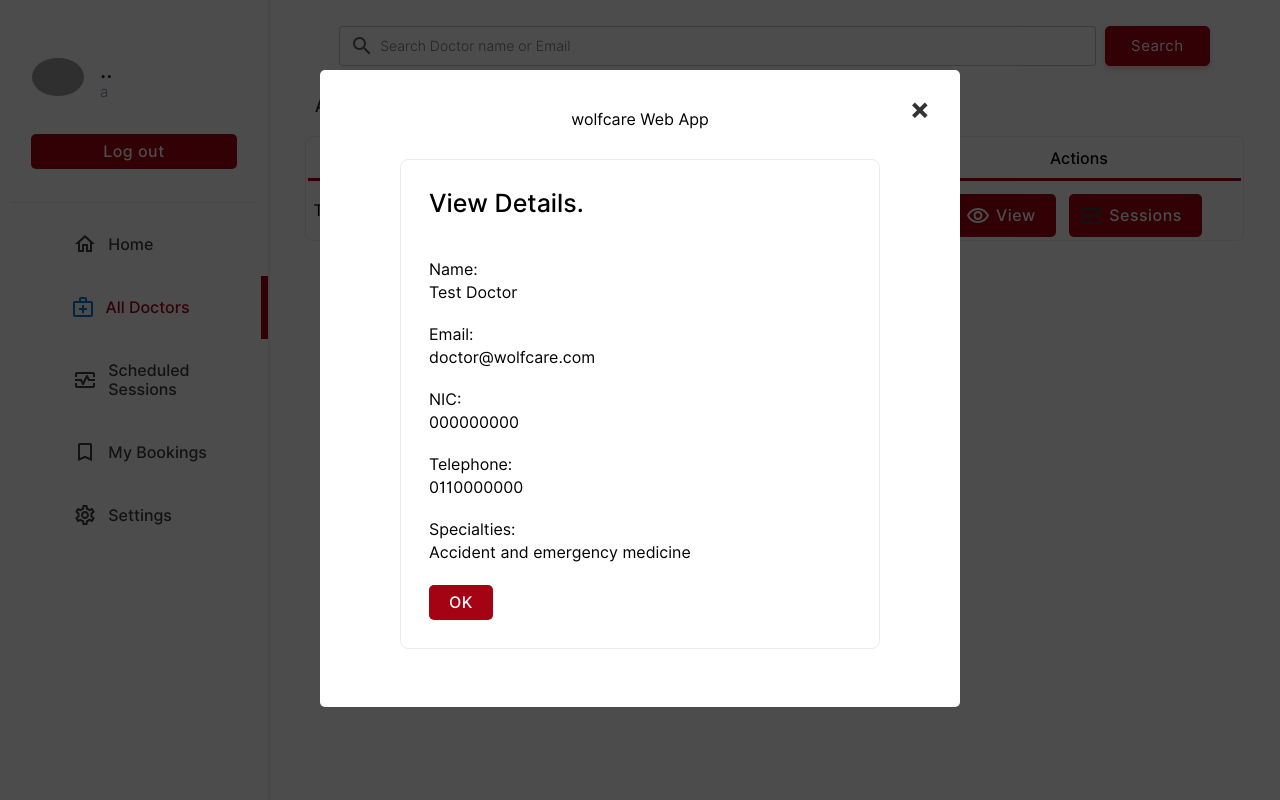
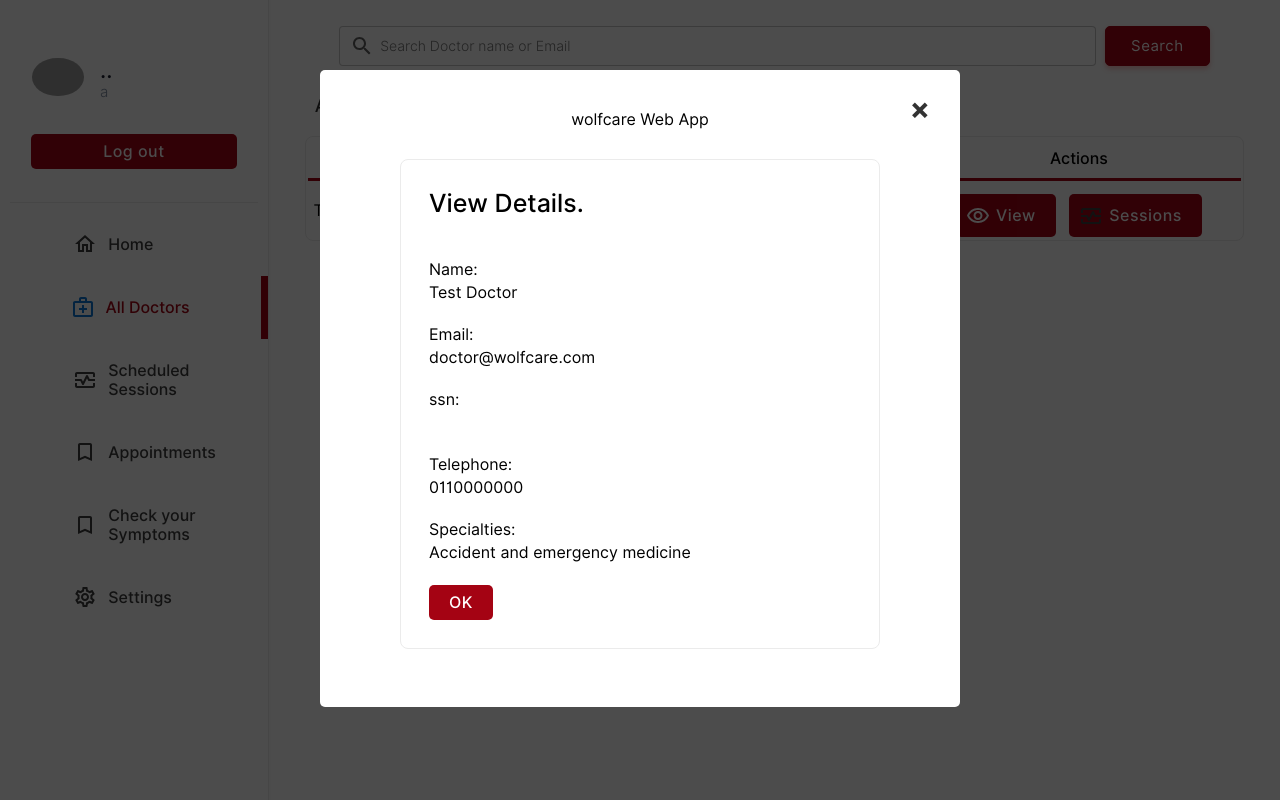
Before and after one commit to dnellur4/wolfcarev2, a PHP site: page /Patient/doctors.php?action=view&id=1 in a window 1280 px wide. Run offline with PHP 8.4, Linux system fonts and the light colour scheme; a user stored in the database is signed in; data comes from the database, SQL or seed files in the repository; data that the repository does not hold is empty; grey boxes are pictures that could not be loaded.

Commit message:
Update doctors.php

```diff
--- a/src/Patient/doctors.php
+++ b/src/Patient/doctors.php
@@ -87,7 +87,12 @@
                 </tr>
                 <tr class="menu-row" >
                     <td class="menu-btn menu-icon-appoinment">
-                        <a href="appointment.php" class="non-style-link-menu"><div><p class="menu-text">My Bookings</p></a></div>
+                        <a href="appointment.php" class="non-style-link-menu"><div><p class="menu-text">Appointments</p></a></div>
+                    </td>
+                </tr>
+                <tr class="menu-row" >
+                    <td class="menu-btn menu-icon-appoinment">
+                        <a href="medical-rules/index.html" class="non-style-link-menu"><div><p class="menu-text">Check your Symptoms</p></a></div>
                     </td>
                 </tr>
                 <tr class="menu-row" >
@@ -193,7 +198,7 @@
                                     <td colspan="4">
                                     <br><br><br><br>
                                     <center>
-                                    <img src="../img/notfound.svg" width="25%">
+                                    <img src="../img/notfound.png" width="25%">
 
                                     <br>
                                     <p class="heading-main12" style="margin-left: 45px;font-size:20px;color:rgb(49, 49, 49)">We  couldnt find anything related to your keywords !</p>
@@ -291,7 +296,7 @@
             $spcil_res= $database->query("select sname from specialties where id='$spe'");
             $spcil_array= $spcil_res->fetch_assoc();
             $spcil_name=$spcil_array["sname"];
-            $nic=$row['docnic'];
+            $ssn=$row['docssn'];
             $tele=$row['doctel'];
             echo '
             <div id="popup1" class="overlay">
@@ -336,12 +341,12 @@
                             </tr>
                             <tr>
                                 <td class="label-td" colspan="2">
-                                    <label for="nic" class="form-label">NIC: </label>
+                                    <label for="ssn" class="form-label">ssn: </label>
                                 </td>
                             </tr>
                             <tr>
                                 <td class="label-td" colspan="2">
-                                '.$nic.'<br><br>
+                                '.$ssn.'<br><br>
                                 </td>
                             </tr>
                             <tr>
@@ -421,7 +426,7 @@
             $spcil_res= $database->query("select sname from specialties where id='$spe'");
             $spcil_array= $spcil_res->fetch_assoc();
             $spcil_name=$spcil_array["sname"];
-            $nic=$row['docnic'];
+            $ssn=$row['docssn'];
             $tele=$row['doctel'];
 
             $error_1=$_GET["error"];
@@ -482,12 +487,12 @@
 
                                     <tr>
                                         <td class="label-td" colspan="2">
-                                            <label for="nic" class="form-label">NIC: </label>
+                                            <label for="ssn" class="form-label">ssn: </label>
                                         </td>
                                     </tr>
                                     <tr>
                                         <td class="label-td" colspan="2">
-                                            <input type="text" name="nic" class="input-text" placeholder="NIC Number" value="'.$nic.'" required><br>
+                                            <input type="text" name="ssn" class="input-text" placeholder="ssn Number" value="'.$ssn.'" required><br>
                                         </td>
                                     </tr>
                                     <tr>
```
